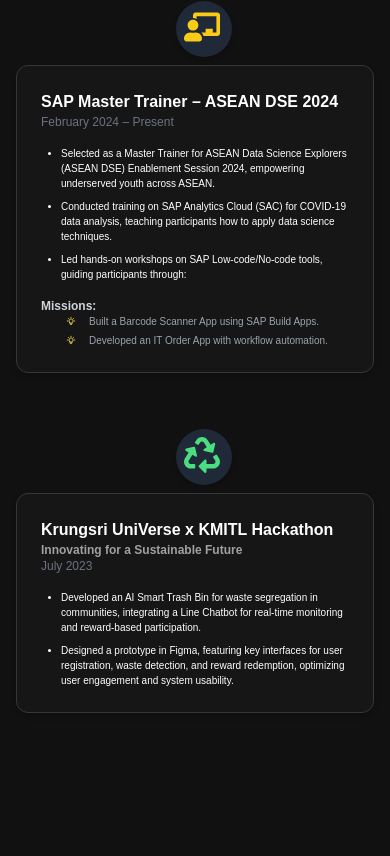
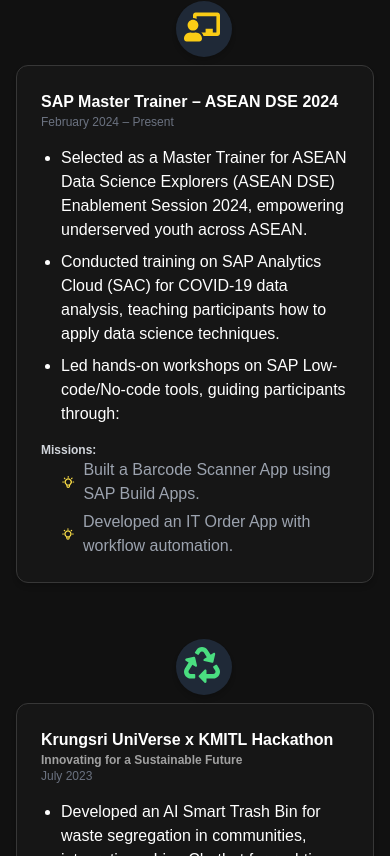
Before and after one commit to dragonfore4/Portfolio, a Next.js app: page / in a window 390 px wide. Shown: the part 2948-3804 px from the top of the page. Built offline with nearby package versions, Linux system fonts and the light colour scheme; a web font is replaced by a local one.

Commit message:
fix mobile

```diff
--- a/components/herosection/ExperienceSection.tsx
+++ b/components/herosection/ExperienceSection.tsx
@@ -68,7 +68,7 @@
                             {/* Description */}
                             <ul className="list-disc pl-5 flex flex-col gap-2 text-white">
                                 {exp.description.map((desc, i) => (
-                                    <li key={i} className="text-[10px] md:text-base">{desc}</li>
+                                    <li key={i} className=" md:text-md">{desc}</li>
                                 ))}
                             </ul>
 
@@ -76,10 +76,10 @@
                             {exp.missions && (
                                 <div className="mt-4">
                                     <h4 className="text-xs  md:text-lg font-semibold text-gray-300">Missions:</h4>
-                                    <ul className="text-[10px] md:text-base list-disc pl-5 text-gray-400 space-y-1">
+                                    <ul className=" list-disc pl-5 text-gray-400 space-y-1">
                                         {exp.missions.map((mission, i) => (
                                             <li key={i} className="flex items-center gap-2">
-                                                <HiOutlineLightBulb className="text-yellow-300 w-[20px]" /> <span className="text-[10px] md:text-base">{mission}</span>
+                                                <HiOutlineLightBulb className="text-yellow-300 w-[20px]" /> <span className="text-md ">{mission}</span>
                                             </li>
                                         ))}
                                     </ul>
```
